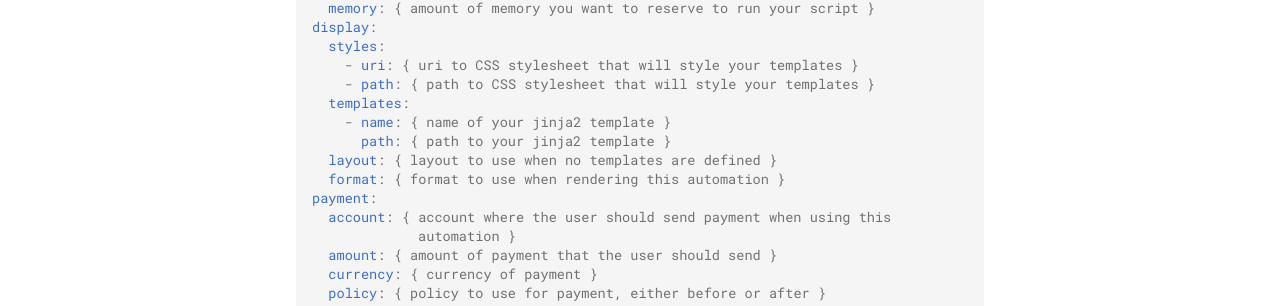
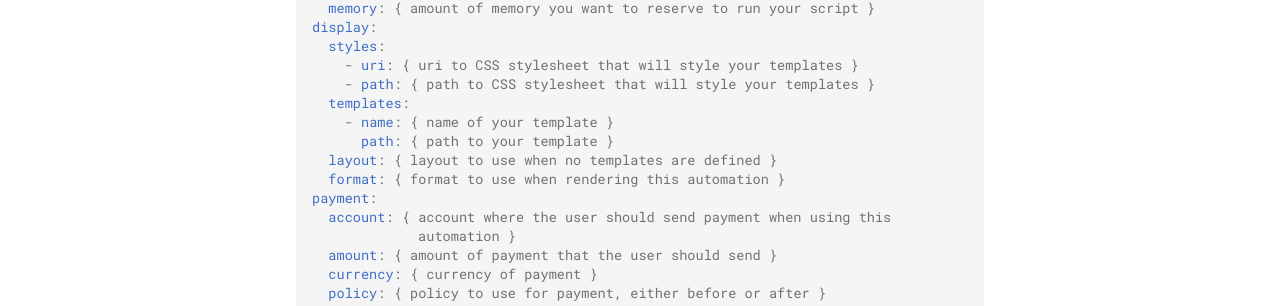
Before and after one commit to crosscompute/crosscompute-docs, an MkDocs documentation site: the page built from docs/automation-framework/configuration.md, in a window 1280 px wide and 900 px high, scrolled down 2554 px. Shown: the part 518-824 px from the top of the window. Built offline with MkDocs 1.6.1 and Material for MkDocs 9.7.7, drawn with Linux system fonts in a browser that asks for light colours.

Commit message:
Clarify wording

```diff
--- a/docs/automation-framework/configuration.md
+++ b/docs/automation-framework/configuration.md
@@ -153,8 +153,8 @@ display:
     - uri: { uri to CSS stylesheet that will style your templates }
     - path: { path to CSS stylesheet that will style your templates }
   templates:
-    - name: { name of your jinja2 template }
-      path: { path to your jinja2 template }
+    - name: { name of your template }
+      path: { path to your template }
   layout: { layout to use when no templates are defined }
   format: { format to use when rendering this automation }
 payment:
```
